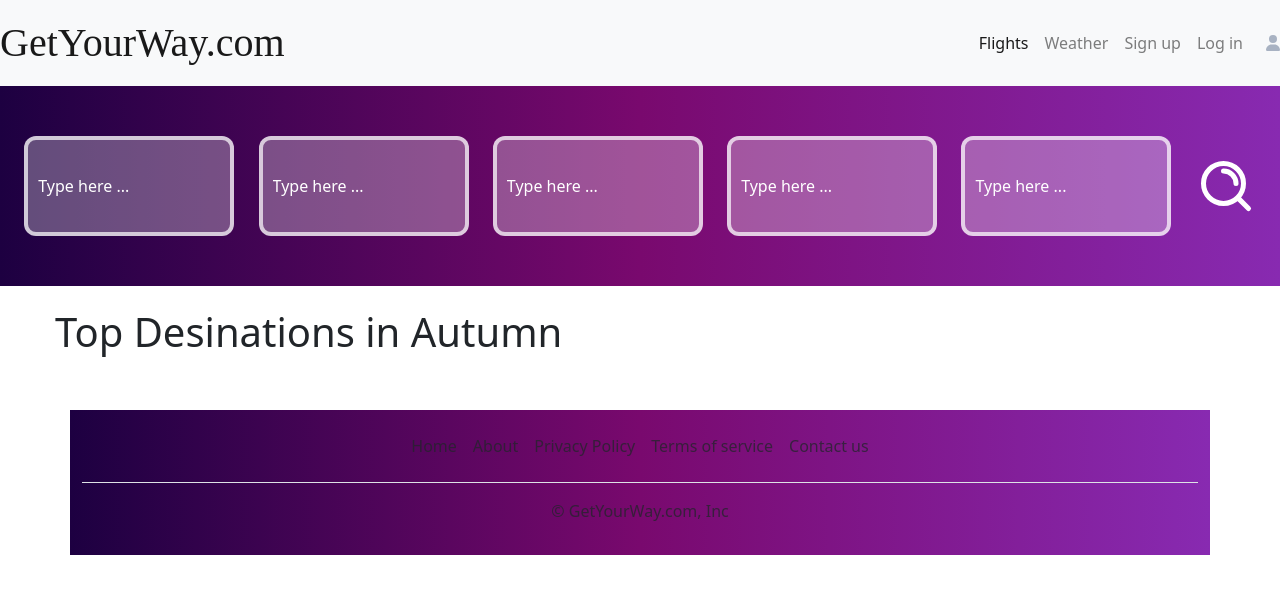
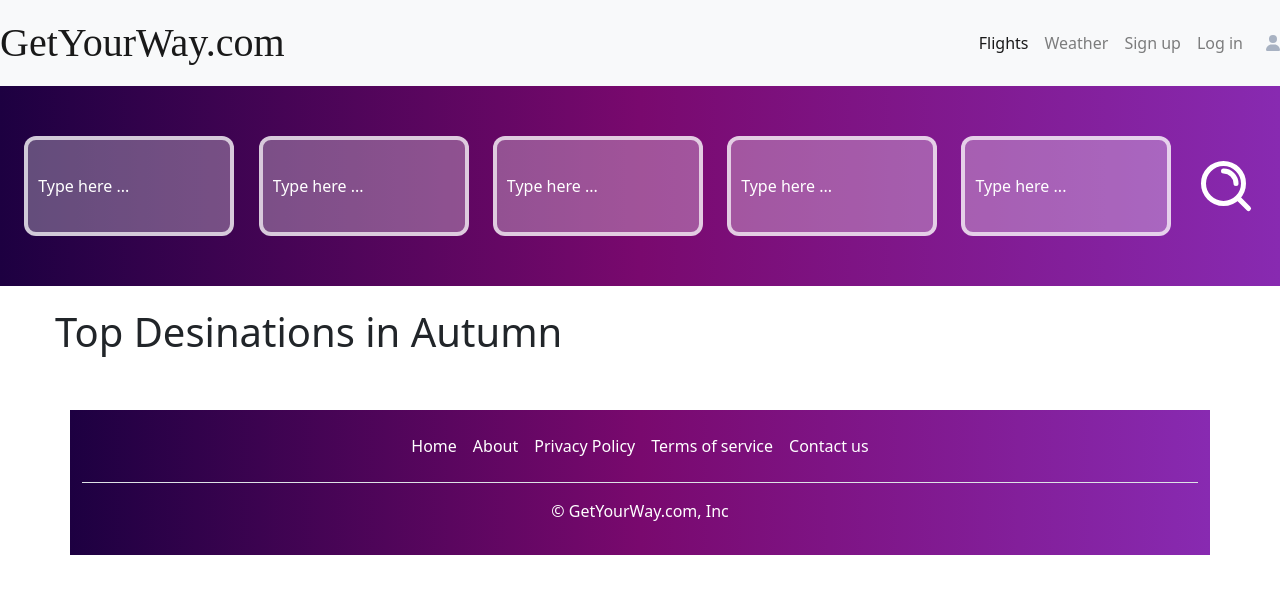
Before and after one commit to eclonghurst/SkyTwoFlyFront, a React (Create React App) app: page / in a window 1280 px wide. Shown: the top 594 px of the page. Built offline with nearby package versions, Linux system fonts and the light colour scheme.

Commit message:
white footer text

```diff
--- a/src/Components/Footer.jsx
+++ b/src/Components/Footer.jsx
@@ -8,13 +8,13 @@ function Footer(){
             <div className="container">
   <footer className="py-3 my-4">
     <ul className="nav justify-content-center border-bottom pb-3 mb-3">
-      <li className="nav-item"><a href="#" className="nav-link px-2 text-body-secondary white-footer-text">Home</a></li>
-      <li className="nav-item"><a href="#" className="nav-link px-2 text-body-secondary white-footer-text">About</a></li>
-      <li className="nav-item"><a href="#" className="nav-link px-2 text-body-secondary white-footer-text">Privacy Policy</a></li>
-      <li className="nav-item"><a href="#" className="nav-link px-2 text-body-secondary white-footer-text">Terms of service</a></li>
-      <li className="nav-item"><a href="#" className="nav-link px-2 text-body-secondary white-footer-text">Contact us</a></li>
+      <li className="nav-item"><a href="#" className="nav-link px-2 white-footer-text">Home</a></li>
+      <li className="nav-item"><a href="#" className="nav-link px-2 white-footer-text">About</a></li>
+      <li className="nav-item"><a href="#" className="nav-link px-2 white-footer-text">Privacy Policy</a></li>
+      <li className="nav-item"><a href="#" className="nav-link px-2 white-footer-text">Terms of service</a></li>
+      <li className="nav-item"><a href="#" className="nav-link px-2 white-footer-text">Contact us</a></li>
     </ul>
-    <p className="text-center text-body-secondary white-footer-text"> &copy; GetYourWay.com, Inc</p>
+    <p className="text-center white-footer-text"> &copy; GetYourWay.com, Inc</p>
   </footer>
 </div>
 
```
